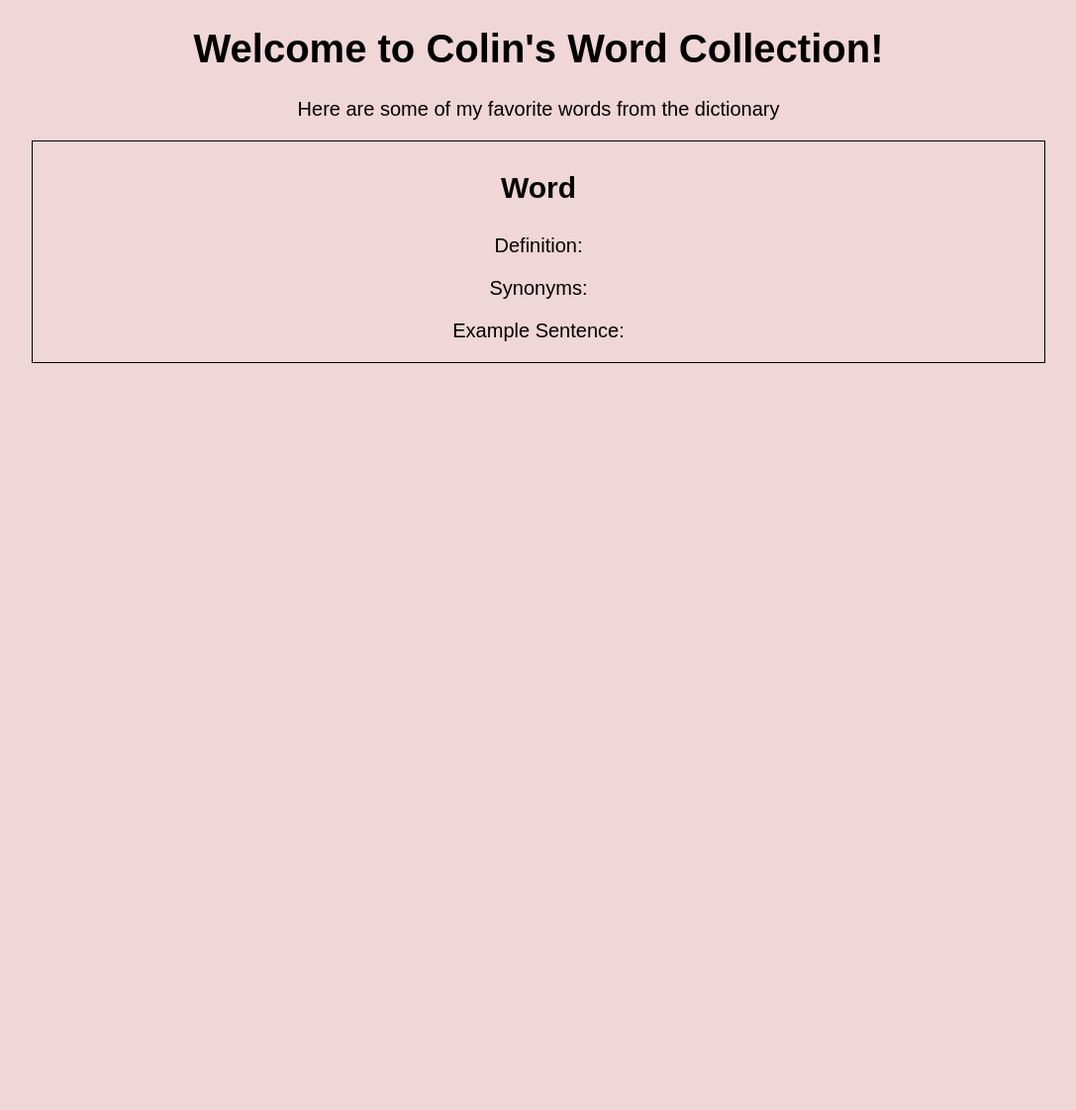
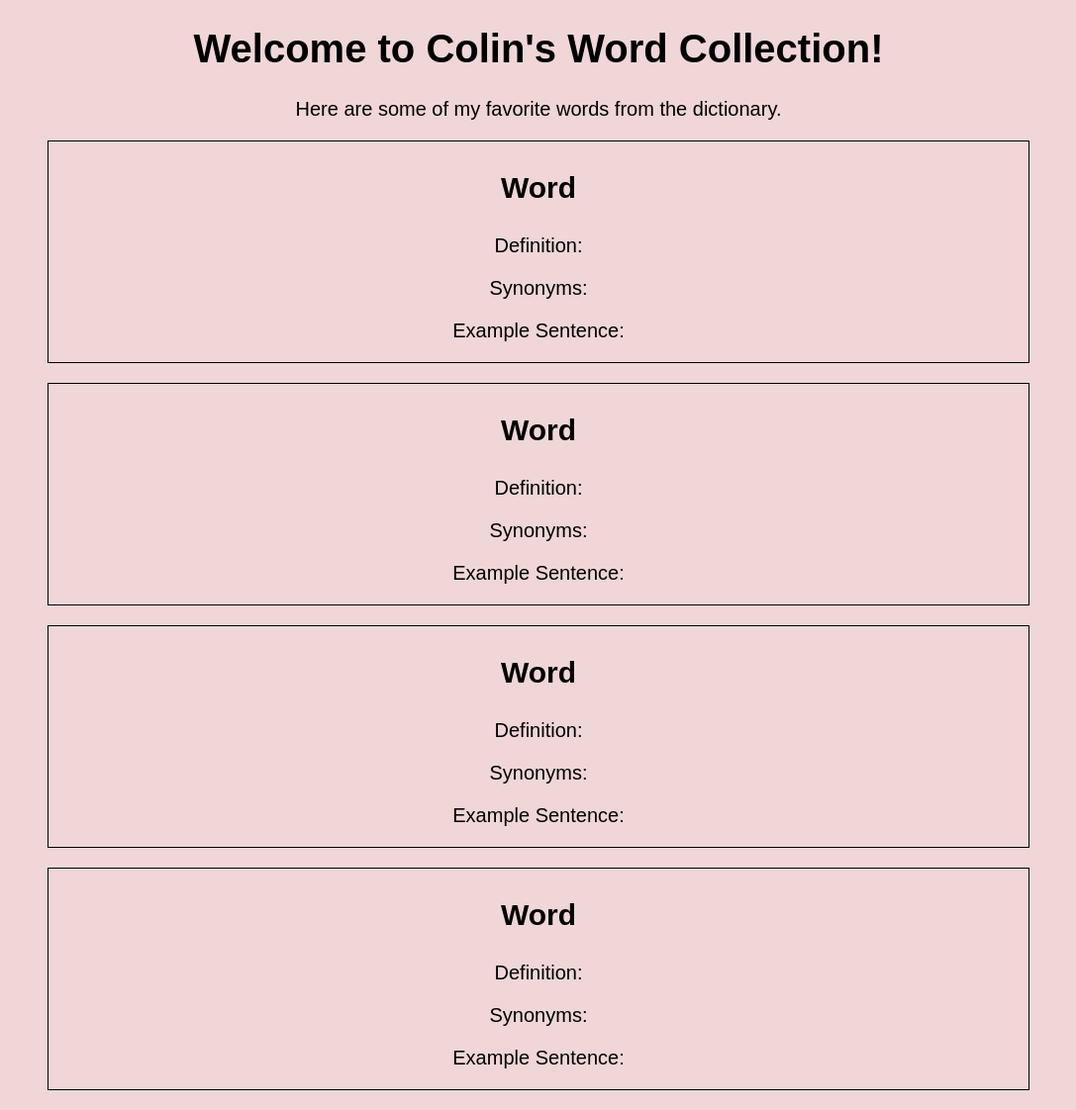
Before and after one commit to CMeier556/collection-project, a PHP site: page / in a window 1280 px wide. Shown: the whole page at 99% size, without its empty margins (96-1183 px from the left). Before the commit the page ends 367 px from the top, so only its background shows below. Run offline with PHP 8.4, Linux system fonts and the light colour scheme; data comes from the database, SQL or seed files in the repository.

Commit message:
Added boxes

```diff
--- a/index.php
+++ b/index.php
@@ -9,7 +9,7 @@
 </head>
 <body>
     <h1>Welcome to Colin's Word Collection!</h1>
-    <p>Here are some of my favorite words from the dictionary</p>
+    <p>Here are some of my favorite words from the dictionary.</p>
       <section class="word-container">
         <div class="item">
                 <h3 class="word">Word</h3>
@@ -17,6 +17,30 @@
                 <p class="stat">Synonyms:</p>
                 <p class="stat">Example Sentence:</p>
             </div>
-    </section>
+        </section>
+        <section class="word-container">
+        <div class="item">
+                <h3 class="word">Word</h3>
+                <p class="stat">Definition:</p>
+                <p class="stat">Synonyms:</p>
+                <p class="stat">Example Sentence:</p>
+            </div>
+        </section>
+        <section class="word-container">
+        <div class="item">
+                <h3 class="word">Word</h3>
+                <p class="stat">Definition:</p>
+                <p class="stat">Synonyms:</p>
+                <p class="stat">Example Sentence:</p>
+            </div>
+        </section>
+        <section class="word-container">
+        <div class="item">
+                <h3 class="word">Word</h3>
+                <p class="stat">Definition:</p>
+                <p class="stat">Synonyms:</p>
+                <p class="stat">Example Sentence:</p>
+            </div>
+        </section>
 </body>
 </html>
--- a/style.css
+++ b/style.css
@@ -26,4 +26,5 @@ body {
 .word-container {
 	display: flex;
 	justify-content: center;
+	margin: 20px;
 }
```
